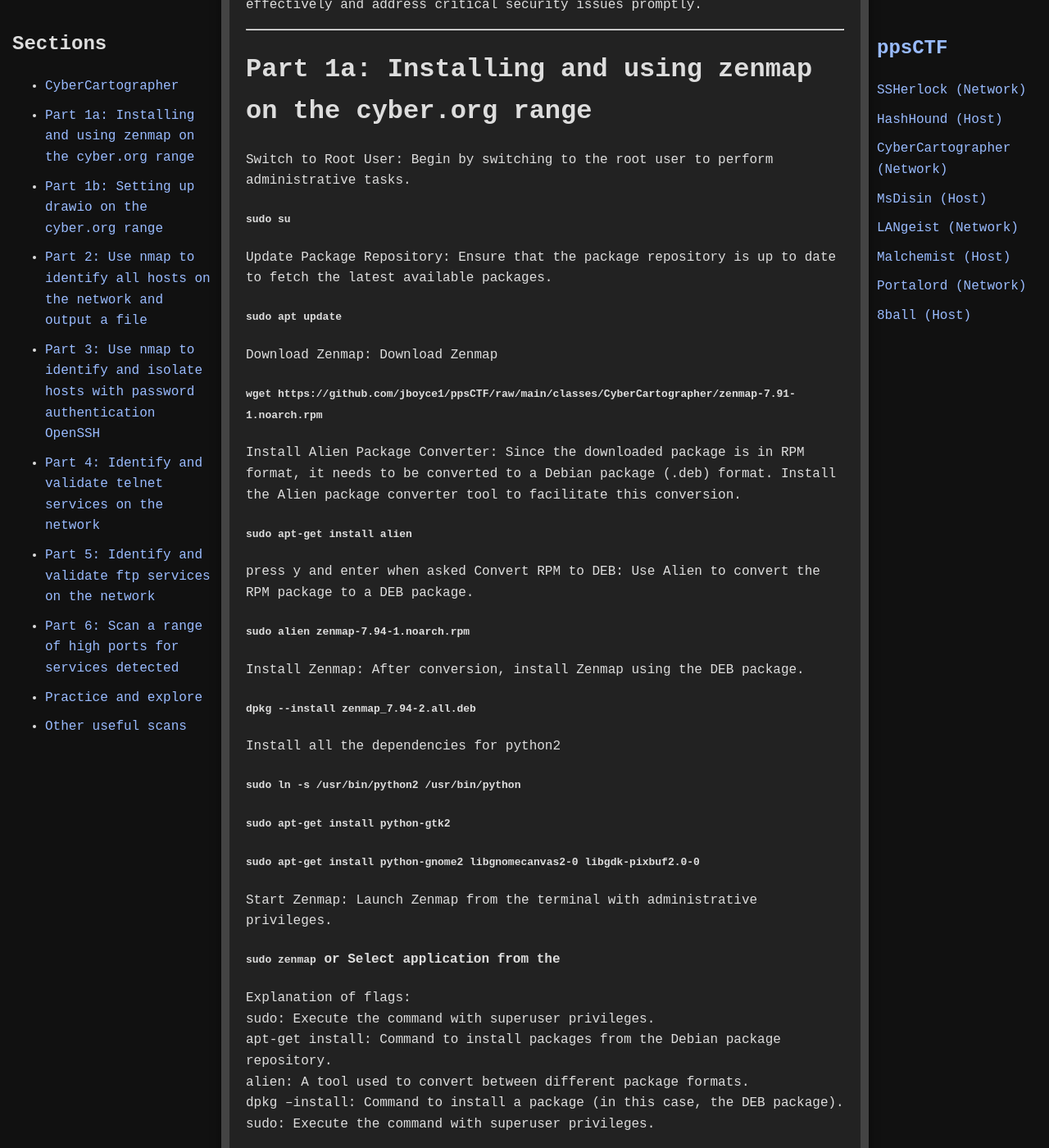
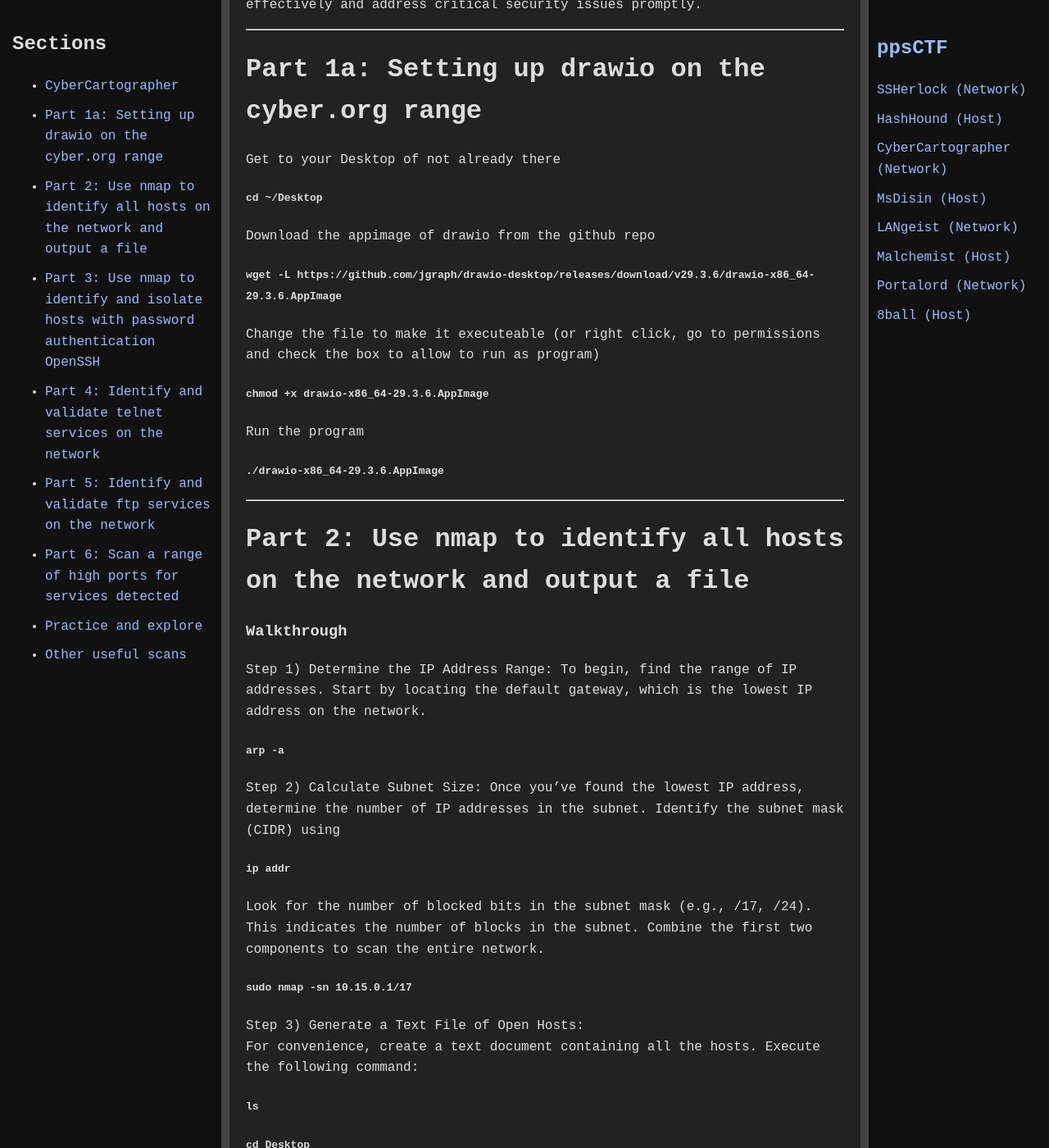
Before and after one commit to jboyce1/ppsCTF, a Jekyll site: the page built from classes/CyberCartographer/CyberCartographer.md, in a window 1280 px wide and 1400 px high, scrolled down 2015 px. Shown: the whole window at 82% size. Built offline with Jekyll 4.4.1, drawn with Linux system fonts in a browser that asks for light colours; some of the changed text lies outside the part shown; grey boxes are pictures that could not be loaded.

Commit message:
Update CyberCartographer.md

```diff
--- a/classes/CyberCartographer/CyberCartographer.md
+++ b/classes/CyberCartographer/CyberCartographer.md
@@ -42,60 +42,16 @@
 
 ---
 
-# Part 1a: Installing and using zenmap on the cyber.org range
+# Part 1a: Setting up drawio on the cyber.org range
 
-Switch to Root User: Begin by switching to the root user to perform administrative tasks.
-#### `sudo su`
-Update Package Repository: Ensure that the package repository is up to date to fetch the latest available packages.
-#### `sudo apt update`
-Download Zenmap: Download Zenmap
-#### `wget https://github.com/jboyce1/ppsCTF/raw/main/classes/CyberCartographer/zenmap-7.91-1.noarch.rpm`
-Install Alien Package Converter: Since the downloaded package is in RPM format, it needs to be converted to a Debian package (.deb) format. Install the Alien package converter tool to facilitate this conversion.
-#### `sudo apt-get install alien`
-press y and enter when asked
-Convert RPM to DEB: Use Alien to convert the RPM package to a DEB package.
-#### `sudo alien zenmap-7.94-1.noarch.rpm`
-Install Zenmap: After conversion, install Zenmap using the DEB package.
-#### `dpkg --install zenmap_7.94-2.all.deb`
-Install all the dependencies for python2
-#### `sudo ln -s /usr/bin/python2 /usr/bin/python`
-#### `sudo apt-get install python-gtk2`
-#### `sudo apt-get install python-gnome2 libgnomecanvas2-0 libgdk-pixbuf2.0-0`
-Start Zenmap: Launch Zenmap from the terminal with administrative privileges.
-#### `sudo zenmap`  or Select application from the
-
-Explanation of flags:
-sudo: Execute the command with superuser privileges.
-apt-get install: Command to install packages from the Debian package repository.
-alien: A tool used to convert between different package formats.
-dpkg --install: Command to install a package (in this case, the DEB package).
-sudo: Execute the command with superuser privileges.
-
-<div style="text-align: center;">
-<iframe width="560" height="315" src="https://www.youtube.com/embed/UrGKgu5HauE?si=ys1g6VsgT7xHxaxv" title="YouTube video player" frameborder="0" allow="accelerometer; autoplay; clipboard-write; encrypted-media; gyroscope; picture-in-picture; web-share" referrerpolicy="strict-origin-when-cross-origin" allowfullscreen></iframe>
-</div>
-
-# Part 1b: Setting up drawio on the cyber.org range
-### 10-12 minutes in the range
-Install the packages
-#### `sudo apt-get update`
-#### `sudo apt-get install default-jdk`
-#### `wget https://github.com/jgraph/drawio-desktop/releases/download/v26.0.9/drawio-amd64-26.0.9.deb`
-
-Ensure the drawio is in the folder you are in by using ls
-#### `sudo apt-get install ./drawio-amd64-26.0.9.deb`
-Run by checking the applications menu or using `drawio` in terminal
-
-Samba is not working in the range, so you will need to SCP for sharing
-Download the template and start adding information to it
-#### `wget https://github.com/jboyce1/ppsCTF/raw/main/classes/CyberCartographer/CyberCartographer_template.drawio`
-
-Save the template locally (or in a shared shared folder)
-Add valid targets to the draw.io template in the next steps
-
-<div style="text-align: center;">
-<iframe width="560" height="315" src="https://www.youtube.com/embed/xKIVex4OhXg?si=weB48EIq3UdooMSj" title="YouTube video player" frameborder="0" allow="accelerometer; autoplay; clipboard-write; encrypted-media; gyroscope; picture-in-picture; web-share" referrerpolicy="strict-origin-when-cross-origin" allowfullscreen></iframe>
-</div>
+Get to your Desktop of not already there
+#### `cd ~/Desktop`
+Download the appimage of drawio from the github repo
+#### `wget -L https://github.com/jgraph/drawio-desktop/releases/download/v29.3.6/drawio-x86_64-29.3.6.AppImage`
+Change the file to make it executeable (or right click, go to permissions and check the box to allow to run as program)
+#### `chmod +x drawio-x86_64-29.3.6.AppImage`
+Run the program
+#### `./drawio-x86_64-29.3.6.AppImage`
 
 ---
 # Part 2: Use nmap to identify all hosts on the network and output a file
```
